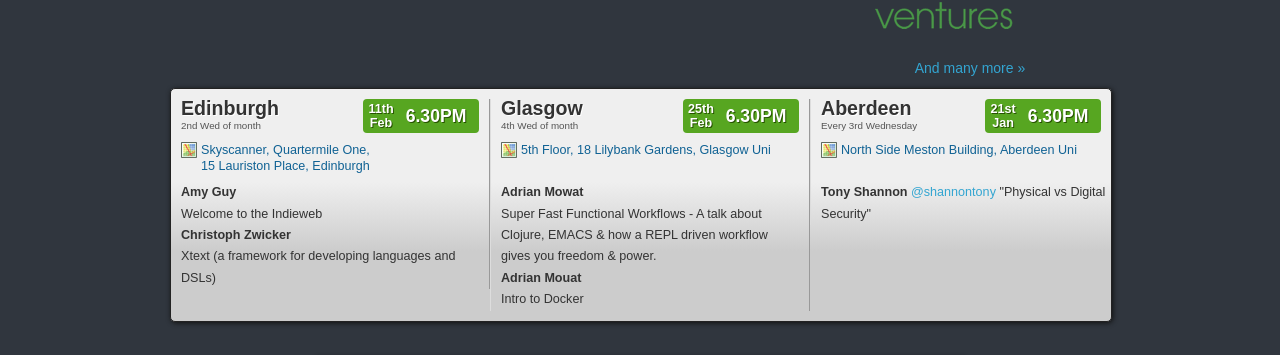
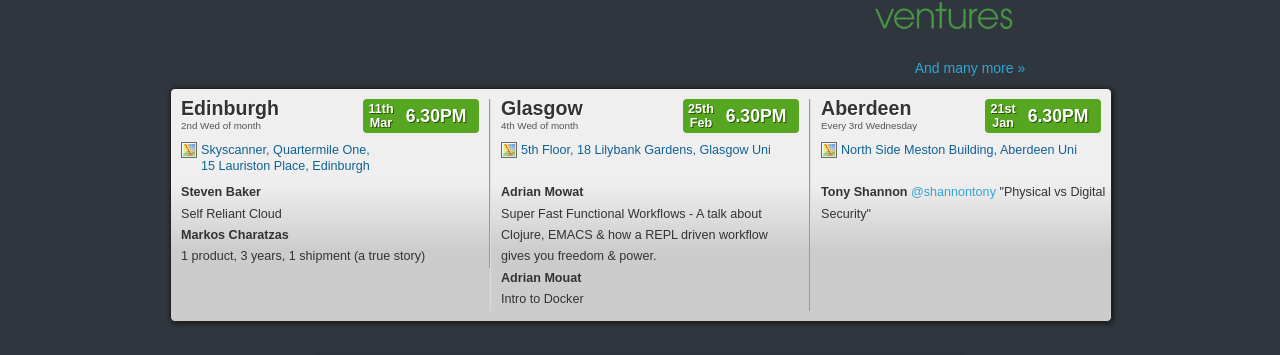
Before and after one commit to techmeetup/techmeetup.co.uk, a Jekyll site: the page built from index.html, in a window 1280 px wide. Shown: the part 311-666 px from the top of the page. Built offline with Jekyll 4.4.1, drawn with Linux system fonts in a browser that asks for light colours.

Commit message:
index: add Edinburgh March 2015 speakers.

```diff
--- a/index.html
+++ b/index.html
@@ -34,20 +34,20 @@
     <span>2nd Wed of month</span>
     <p><a href="https://www.google.co.uk/maps/place/Quartermile+One+Lauriston+Place/@55.9444215,-3.1946043,17z/data=!3m1!4b1!4m2!3m1!1s0x4887c79c80ea3bbf:0x875b29c71924b77d" class="map">Skyscanner, Quartermile One,<br>15 Lauriston Place, Edinburgh</a></p>
     <p>
-      <strong>Amy Guy</strong>
+      <strong>Steven Baker</strong>
       <br>
-      Welcome to the Indieweb
+      Self Reliant Cloud
     </p>
     <p>
-      <strong>Christoph Zwicker</strong>
+      <strong>Markos Charatzas</strong>
       <br>
-      Xtext (a framework for developing languages and DSLs)
+      1 product, 3 years, 1 shipment (a true story)
     </p>
     <div class="datewrapper">
       <div class="when">
         <div class="daywrap">
           <div class="day">11th</div>
-          <div class="month">Feb</div>
+          <div class="month">Mar</div>
         </div>
         <div class="time">6.30PM</div>
       </div>
```
